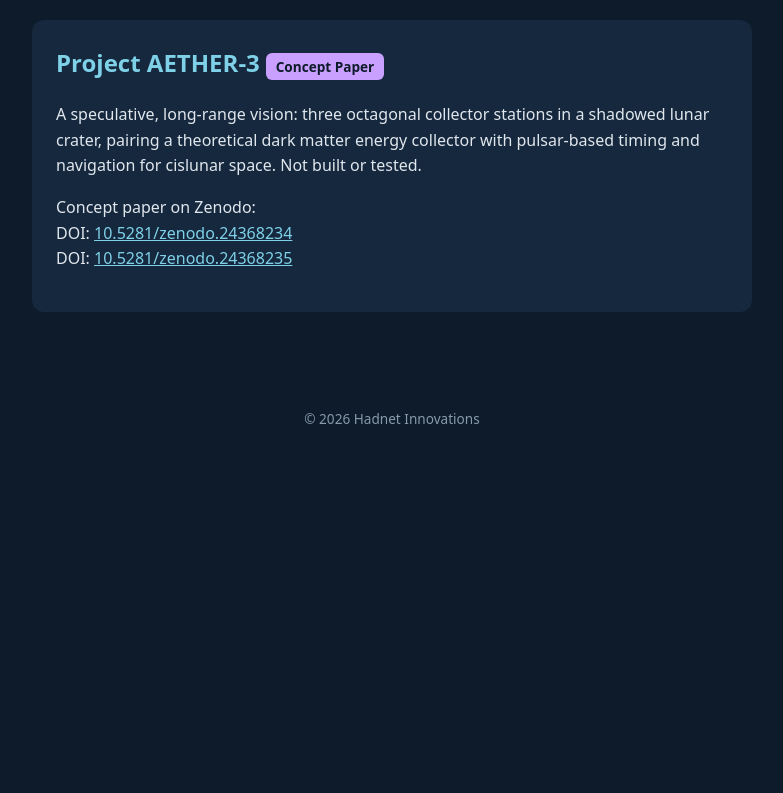
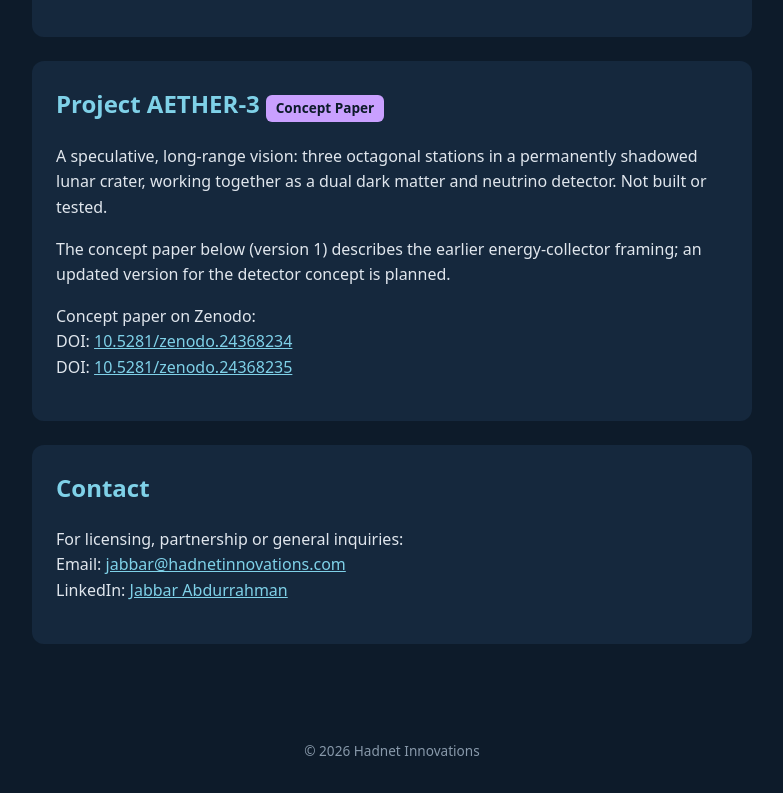
Before and after one commit to jrahman03-ops/jrahman03-ops.github.io, a plain HTML site: page index.html in a window 1280 px wide. Shown: the part 784-1577 px from the top of the page, without its empty margins (248-1031 px from the left). Before the commit the page ends 1245 px from the top, so only its background shows below. Drawn offline with Linux system fonts and the light colour scheme.

Commit message:
Update AETHER-3 to detector concept, add contact section and full README
Co-Authored-By: Claude Opus 5.5 <noreply@anthropic.com>
Claude-Session: https://claude.ai/code/session_01LLjTR1ZiT47PMLAywzewqp

```diff
--- a/index.html
+++ b/index.html
@@ -28,6 +28,7 @@ footer{text-align:center;color:#8899aa;font-size:.85rem;padding:2rem}
 <section>
 <h2>About</h2>
 <p>Hadnet Innovations is an independent invention company led by Jabbar Abdurrahman, developing new approaches to hard engineering problems through steady, deliberate iteration.</p>
+<p><em>Hadnet</em> is the Tigrinya word for unity.</p>
 </section>
 <section>
 <h2>CRYO-OCTA <span class="badge">Patent Pending</span></h2>
@@ -36,8 +37,13 @@ footer{text-align:center;color:#8899aa;font-size:.85rem;padding:2rem}
 </section>
 <section>
 <h2>Project AETHER-3 <span class="badge alt">Concept Paper</span></h2>
-<p>A speculative, long-range vision: three octagonal collector stations in a shadowed lunar crater, pairing a theoretical dark matter energy collector with pulsar-based timing and navigation for cislunar space. Not built or tested.</p>
+<p>A speculative, long-range vision: three octagonal stations in a permanently shadowed lunar crater, working together as a dual dark matter and neutrino detector. Not built or tested.</p>
+<p>The concept paper below (version 1) describes the earlier energy-collector framing; an updated version for the detector concept is planned.</p>
 <p>Concept paper on Zenodo:<br>DOI: <a href="https://doi.org/10.5281/zenodo.24368234">10.5281/zenodo.24368234</a><br>DOI: <a href="https://doi.org/10.5281/zenodo.24368235">10.5281/zenodo.24368235</a></p>
+</section>
+<section>
+<h2>Contact</h2>
+<p>For licensing, partnership or general inquiries:<br>Email: <a href="mailto:jabbar@hadnetinnovations.com">jabbar@hadnetinnovations.com</a><br>LinkedIn: <a href="https://www.linkedin.com/in/jabbar-abdur-rahman-ab117024">Jabbar Abdurrahman</a></p>
 </section>
 </main>
 <footer>&copy; 2026 Hadnet Innovations</footer>
```
Also changed, not shown: 1 other file.
